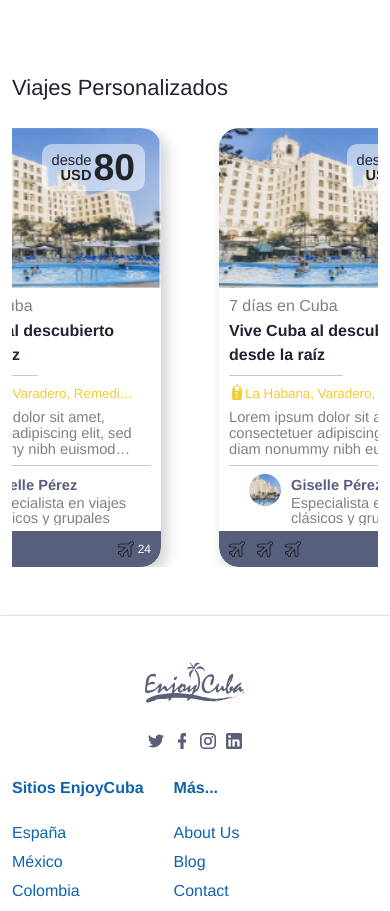
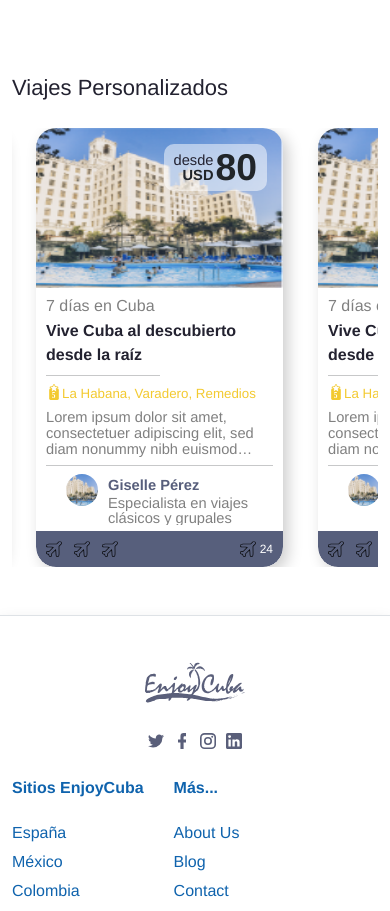
Before and after one commit to andova86/enjoyc, a Next.js app: page / in a window 390 px wide. Shown: the part 3020-3931 px from the top of the page. Built offline with nearby package versions, Linux system fonts and the light colour scheme.

Commit message:
Fix Carousel mobile

```diff
--- a/components/list/Personalizados_list.js
+++ b/components/list/Personalizados_list.js
@@ -20,7 +20,7 @@ function Personalizado_list({text}) {
         },
         mobile: {
             breakpoint: {max: 464, min: 331},
-            items: 1.2,
+            items: 1.3,
 
         },
         mini_mobile: {
@@ -43,10 +43,10 @@ function Personalizado_list({text}) {
 
 
             ssr={true} // means to render carousel on server-side.
-            infinite={true}
+            infinite={false}
             //autoPlay={this.props.deviceType !== "mobile"}
             autoPlaySpeed={5000}
-            keyBoardControl={true}
+            //keyBoardControl={true}
 
 
             containerClass="container"
--- a/scss/cards.scss
+++ b/scss/cards.scss
@@ -424,7 +424,7 @@
   align-items: center;
 
   @include media-breakpoint-down(sm) {
-    margin-right: 20px !important;
+    margin-right: 10px !important;
   }
 
   &_header {
```
